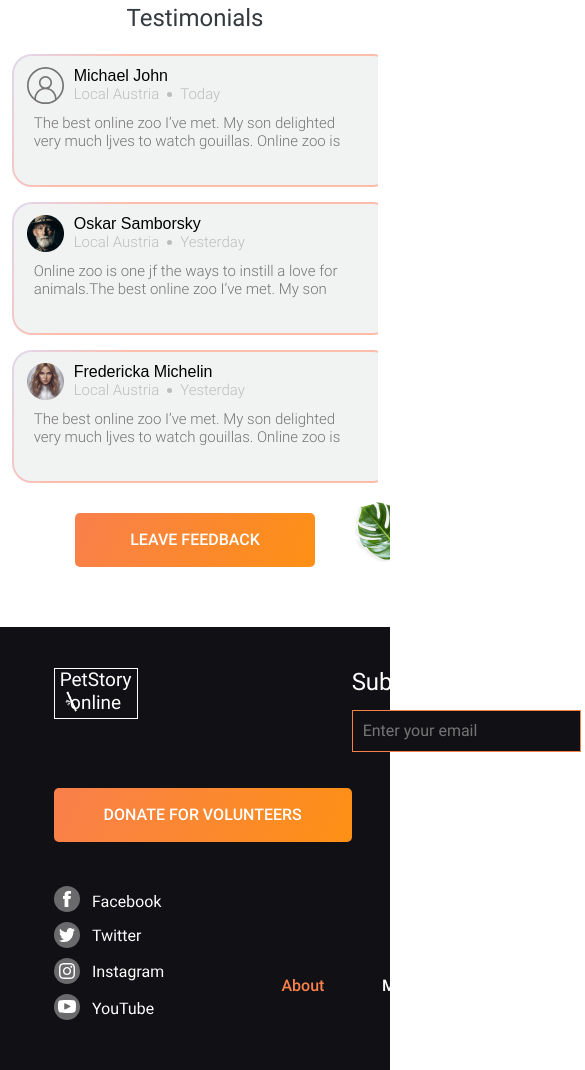
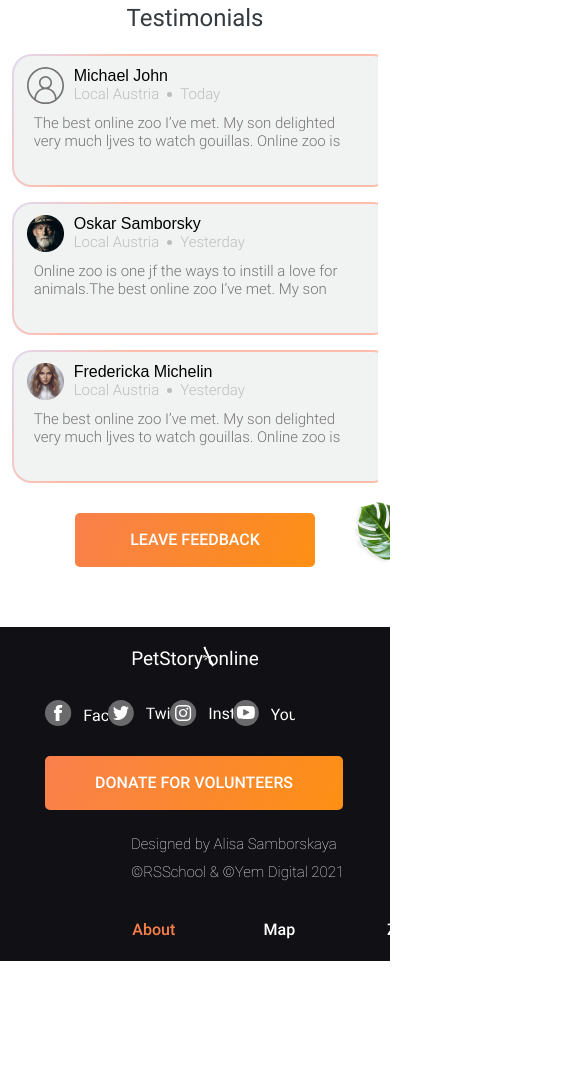
Before and after one commit to GuschinS/online-zoo, a website built with webpack: page src/pages/main/index.html in a window 390 px wide. Shown: the part 3354-4424 px from the top of the page, 585 px wide, since content can reach past the window. After the commit the page ends 4315 px from the top, so only its background shows below. Built offline with nearby package versions, Linux system fonts and the light colour scheme.

Commit message:
feat: add media query for footer

```diff
--- a/src/scss/layout/_footer.scss
+++ b/src/scss/layout/_footer.scss
@@ -156,3 +156,210 @@ footer {
         color: $color-green;
     }
 }
+
+@media (max-width: 1400px) {
+    .wrapper-footer {
+        // max-width: 960px;
+        width: 96%;
+        margin: 0 auto;
+        padding: 25px 0 0 10px;
+        .logo-sub {
+            display: flex;
+            justify-content: space-between;
+            padding-right: 36px;
+        }
+
+        .social-nav {
+            display: flex;
+        }
+        .two {
+            max-width: 792px;
+            // padding-left: 14%;
+            li:nth-child(4) {
+                // width: 100px;
+                // padding-left: 14px;
+            }
+            li {
+                // width: 86px;
+            }
+        }
+        .three {
+            width: 40.8%;
+        }
+        .submit {
+            margin-left: 8px;
+        }
+        .text-three {
+            display: flex;
+            flex-direction: column;
+            justify-content: flex-end;
+            height: 174px;
+            padding-left: 7.2%;
+        }
+    }
+    .footer-landing {
+        padding-left: 24px;
+        .logo-sub-landing {
+            padding-right: 24px;
+        }
+        .ul-landing {
+            // margin-left: -3.5%;
+        }
+    }
+}
+
+@media (max-width: 950px) {
+    footer {
+        height: 282px;
+    }
+    .wrapper-footer {
+        // max-width: 600px;
+        width: 94%;
+        margin: 0 auto;
+        padding: 0;
+        .logo-sub {
+            display: flex;
+            justify-content: space-between;
+            padding-right: 25px;
+        }
+        h2 {
+            font-size: 18px;
+        }
+        button {
+            margin-top: 18px;
+        }
+        .social-nav {
+            display: flex;
+        }
+        .social {
+            display: none;
+        }
+        .two {
+            max-width: 370px;
+            height: 124px;
+            padding-left: 0;
+            li:nth-child(4) {
+                width: 100px;
+                padding-left: 7px;
+            }
+            ul {
+                margin-left: -15%;
+            }
+            li {
+                width: 74px;
+            }
+        }
+        .three {
+            display: none;
+        }
+        .submit {
+            margin-left: 4px;
+        }
+        .social-small {
+            display: flex;
+            a {
+                // margin-top: 10px;
+                transition: transform 500ms;
+                &:hover {
+                    filter: invert(33%) sepia(20%) saturate(1267%) hue-rotate(61deg) brightness(101%) contrast(101%);
+                    transition: transform 500ms;
+                }
+            }
+        }
+        .text-three {
+            display: flex;
+            flex-direction: column;
+            justify-content: flex-end;
+            height: 104px;
+            padding-left: 10px;
+        }
+    }
+}
+
+@media (max-width: 610px) {
+    footer {
+        height: 334px;
+    }
+    .wrapper-footer {
+        // max-width: 300px;
+        align-items: center;
+        width: 95%;
+        margin: 0 auto;
+        padding: 0;
+        .logo-sub {
+            display: flex;
+            flex-direction: column;
+            // align-items: center;
+            align-items: baseline;
+            padding-right: 0;
+        }
+        .logo {
+            display: flex;
+            flex-direction: column;
+            align-items: center;
+        }
+        h2 {
+            font-size: 19px;
+            width: 60%;
+            border: none;
+            padding-top: 5px;
+            background-position: bottom 8px left 97px;
+        }
+        button {
+            margin-top: 66px;
+            margin-right: 2px;
+        }
+        .social-nav {
+            display: flex;
+            height: 117px;
+            flex-direction: column;
+        }
+        .social {
+            display: none;
+        }
+        .two {
+            max-width: 300px;
+            height: 124px;
+            padding-left: 0;
+            padding-top: 67px;
+            li:nth-child(4) {
+                width: 97px;
+                padding-left: 0;
+            }
+            ul {
+                margin-left: -14%;
+                margin-bottom: 19px;
+            }
+            li {
+                width: 68px;
+            }
+        }
+        .three {
+            display: none;
+        }
+        .submit {
+            margin-left: 4px;
+        }
+        .social-small {
+            display: flex;
+            flex-direction: row;
+            position: relative;
+            top: -110px;
+            height: auto;
+            width: 250px;
+            justify-content: space-evenly;
+        }
+        .text-three {
+            display: flex;
+            // align-items: flex-end;
+            justify-content: flex-start;
+            max-width: 224px;
+            position: relative;
+            top: -135px;
+            left: 76px;
+            height: 104px;
+            padding-left: 10px;
+            font-size: 15px;
+        }
+    }
+}
```
